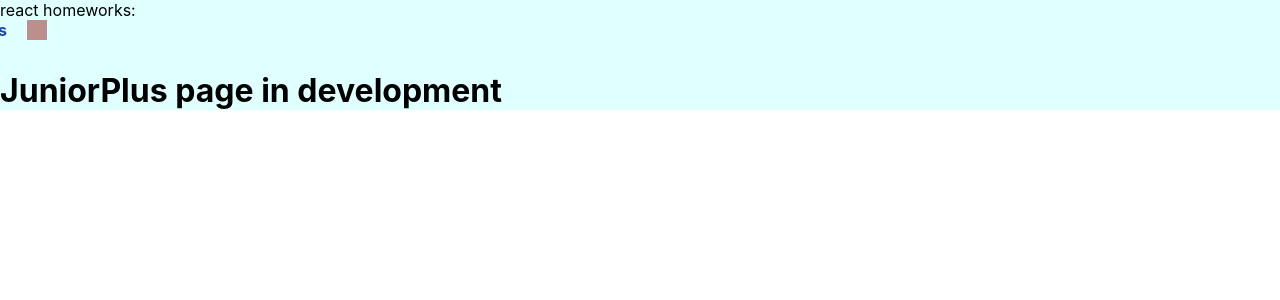
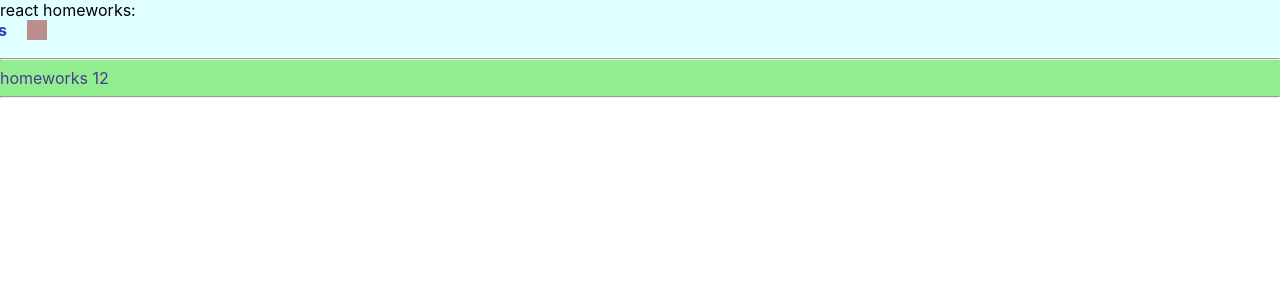
Before and after one commit to vladward/homeworks, a React (Create React App) app: page /#/junior-plus in a window 1280 px wide. Shown: the top 300 px of the page. Built offline with nearby package versions, Linux system fonts and the light colour scheme.

Commit message:
uncomment HW12

```diff
--- a/src/p2-homeworks/h5/pages/JuniorPlus.tsx
+++ b/src/p2-homeworks/h5/pages/JuniorPlus.tsx
@@ -1,7 +1,8 @@
+import HW12 from "../../h12/HW12";
 
 
 export const JuniorPlus = () => {
     return <div>
-        <h1>JuniorPlus page in development</h1>
+        <HW12/>
     </div>
 }
```
